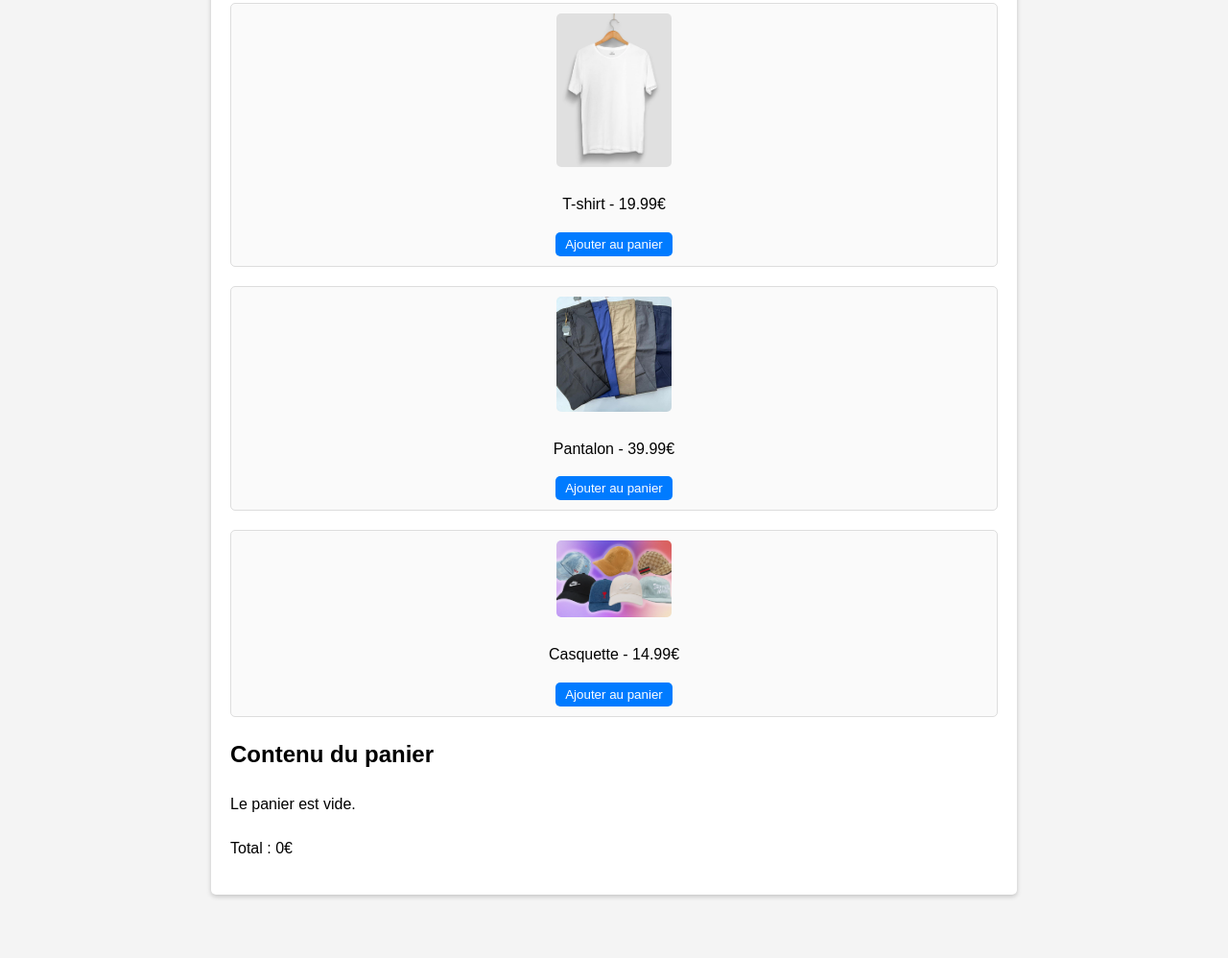
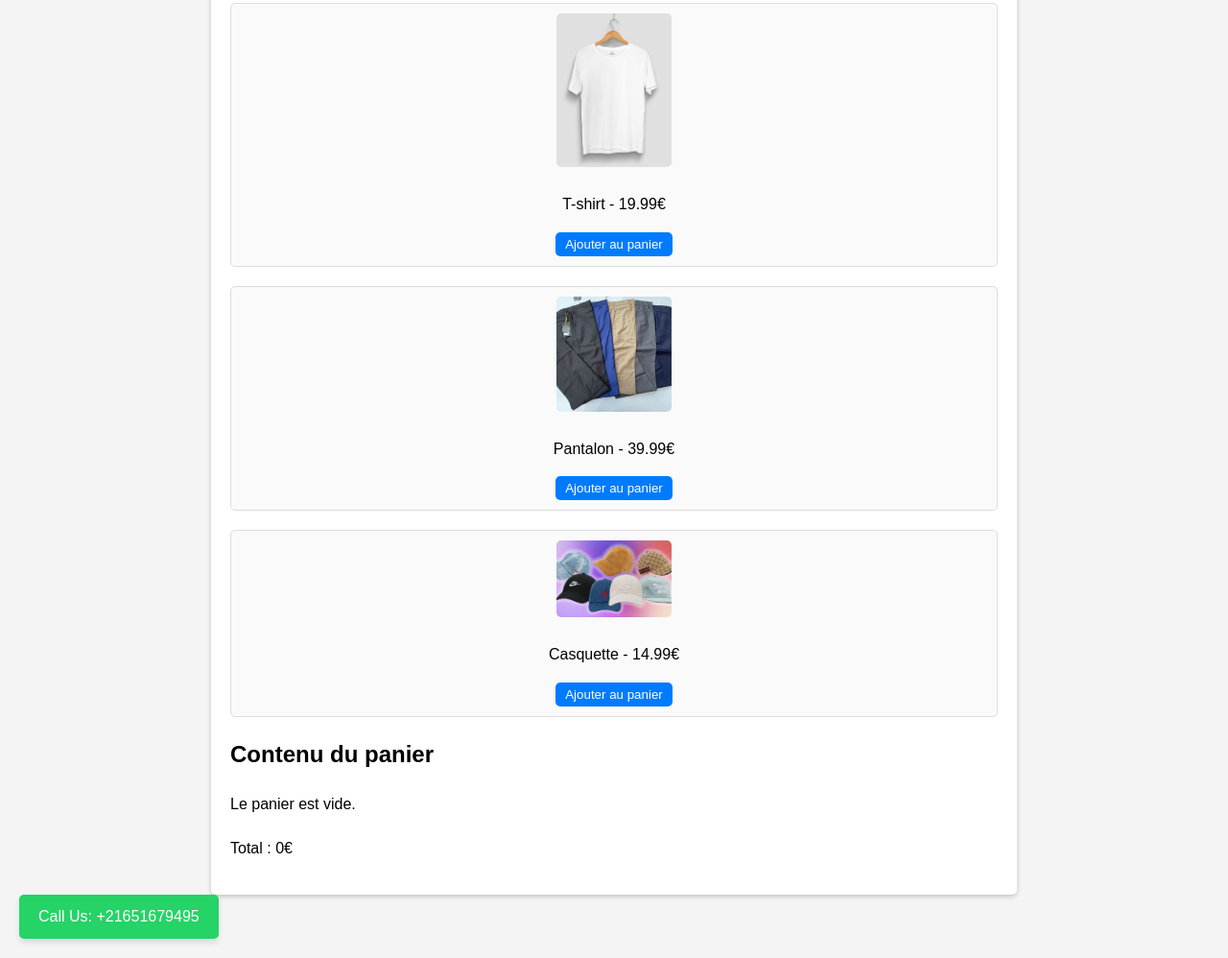
Before and after one commit to nidhalladhibi/OOP-dom, a plain HTML site: page index.html in a window 1280 px wide. Shown: the part 131-1129 px from the top of the page at 96% size. Before the commit the page ends 1083 px from the top, so only its background shows below. Drawn offline with Linux system fonts and the light colour scheme.

Commit message:
ajouter watsup

```diff
--- a/index.html
+++ b/index.html
@@ -24,4 +24,8 @@
   <!-- JavaScript -->
   <script src="script.js"></script>
 </body>
+<div class="header-container">
+    <a href="https://wa.me/21626990263?text=Bonjour,%20je%20voudrais%20vous%20appeler%20sur%20WhatsApp"
+        target="_blank" class="whatsapp-link">Call Us: +21651679495</a>
+</div>
 </html>
--- a/style.css
+++ b/style.css
@@ -56,3 +56,21 @@ body {
     margin-bottom: 10px;
     border-radius: 5px;
   }
+  .whatsapp-link {
+    display: inline-flex;
+  align-items: center;
+  gap: 10px; /* Espace entre l'icône et le texte */
+  text-decoration: none;
+  font-family: Arial, sans-serif;
+  font-size: 16px;
+  color: white;
+  background-color: #25D366; /* Couleur verte WhatsApp */
+  padding: 10px 20px;
+  border-radius: 5px;
+  box-shadow: 0 4px 6px rgba(0, 0, 0, 0.1);
+  transition: background-color 0.3s, box-shadow 0.3s;
+  }
+  .whatsapp-link:hover {
+    background-color: #1EBE5B; /* Couleur légèrement plus sombre au survol */
+    box-shadow: 0 6px 8px rgba(0, 0, 0, 0.2);
+  }
```
